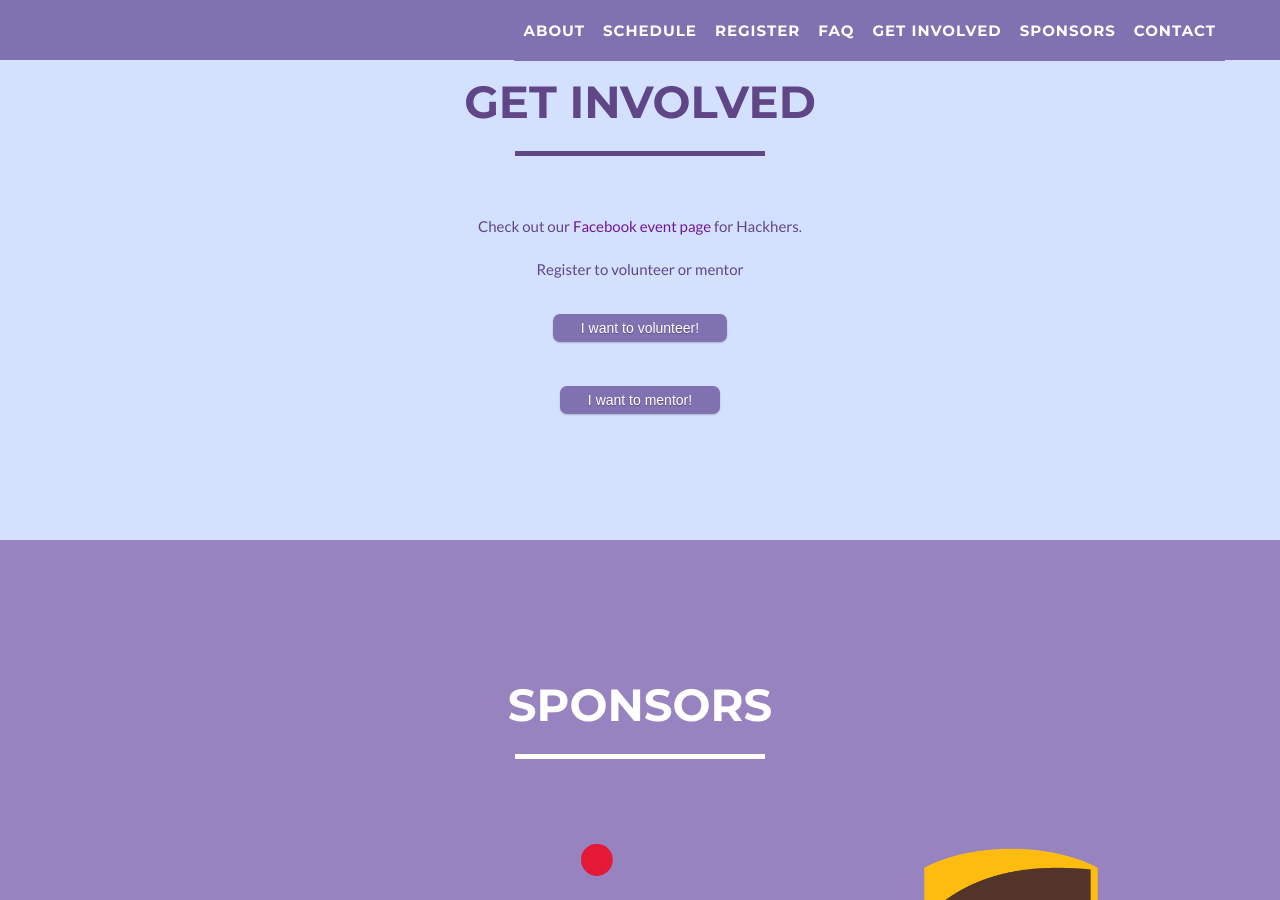
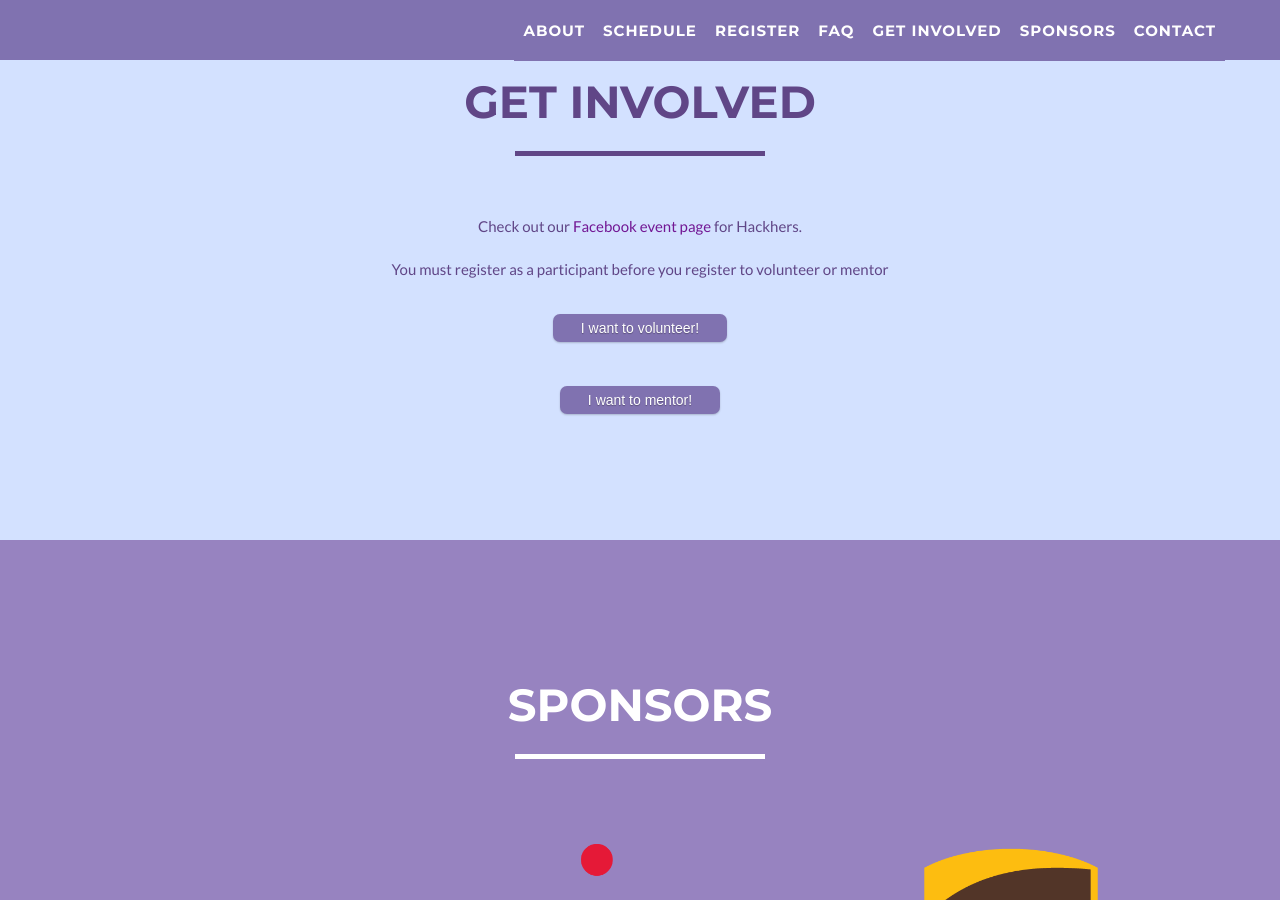
Before and after one commit to ruhackhers/ruhackhers-2016, a Jekyll site: the page built from index.html, in a window 1280 px wide and 900 px high, scrolled down 4019 px. Built offline with Jekyll 4.4.1, drawn with Linux system fonts in a browser that asks for light colours; a style sheet for code colours, icons or effects is not loaded.

Commit message:
copy added to getinvolved.html

```diff
--- a/_includes/getinvolved.html
+++ b/_includes/getinvolved.html
@@ -75,7 +75,7 @@
 			<div class="row about text-center">
 			Check out our <a href="https://www.facebook.com/events/1650935108504321/" style="background-color: transparent">Facebook event page</a> for Hackhers.
 			<br><br>
-			Register to volunteer or mentor
+			You must register as a participant before you register to volunteer or mentor
 			</div>
 
 			<div class="row about text-center">
```
